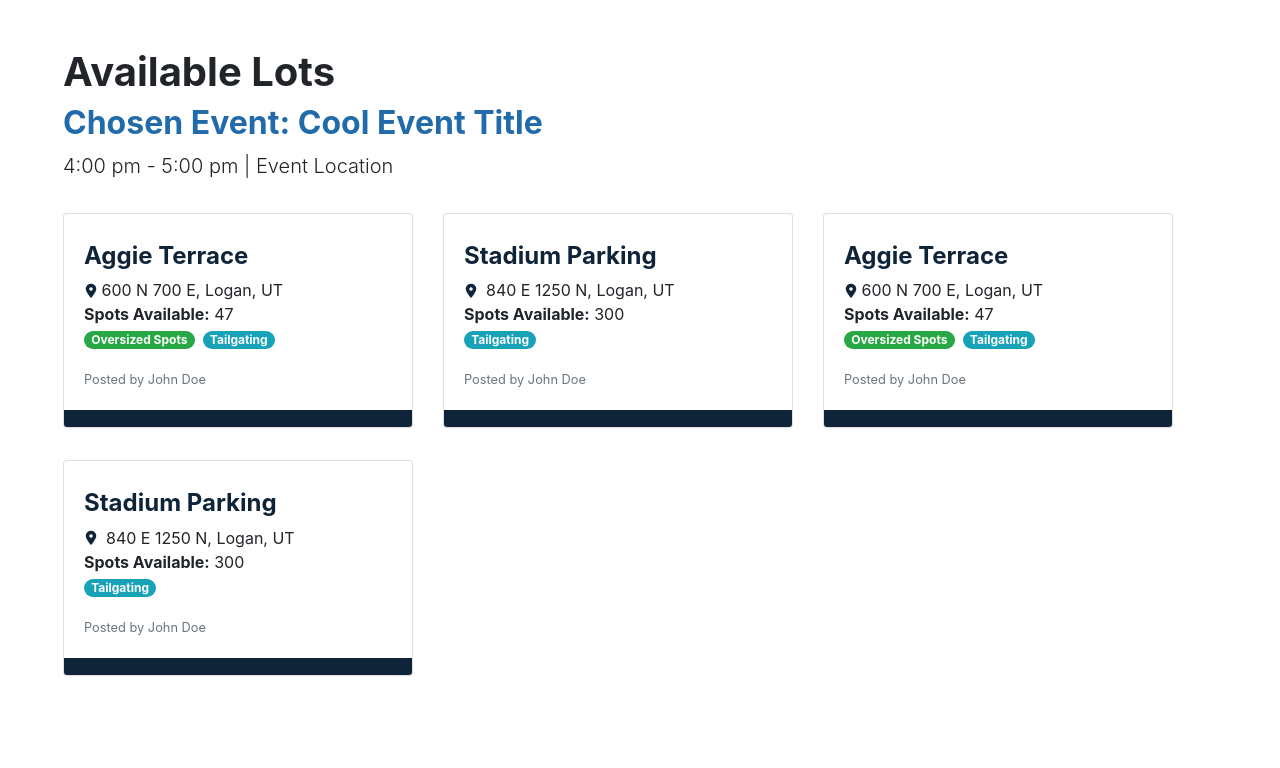
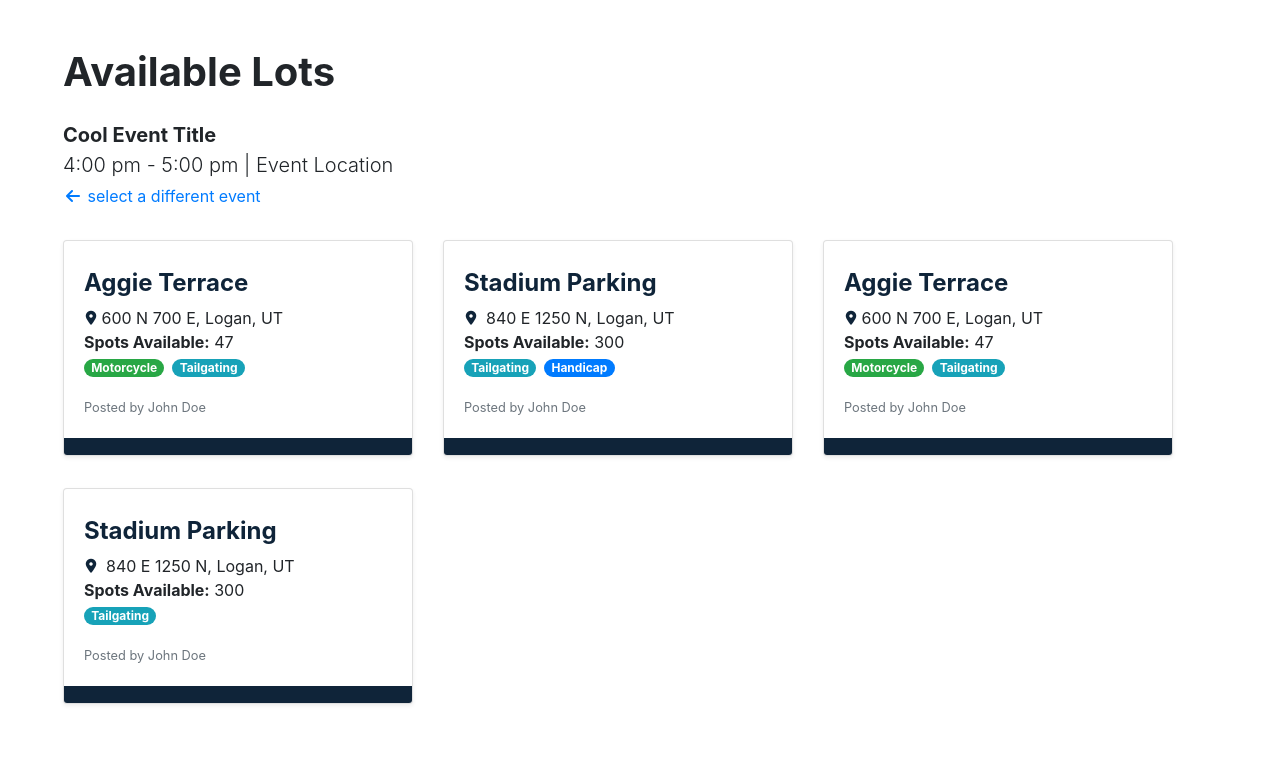
Before and after one commit to Anne-Senpai/CS-3450-Team-5, a Django app: page /lots/ in a window 1280 px wide. Shown: the part 90-858 px from the top of the page. Before the commit the page ends 766 px from the top, so only its background shows below. Run offline with Django 3.2, Linux system fonts and the light colour scheme; parts of the project's set-up code (start-up, migrations or seed data) failed here and were passed over; some libraries are stand-ins or nearby versions.

Commit message:
Updated Spots and Lots template layouts

```diff
--- a/src/bbpg/genie/static/genie/custom.css
+++ b/src/bbpg/genie/static/genie/custom.css
@@ -26,3 +26,13 @@ h1, h2, h3, h4, h5, h6, .h1, .h2, .h3, .h4, .h5, .h6 {
 .text-info {
 	color: #226BAA !important;
 }
+
+.popcard {
+	transition: all .2s ease-in-out;
+	box-shadow: 0 4px 8px 0 rgba(0,0,0,0.2);
+}
+
+.popcard:hover {
+	transform: scale(1.03);
+	box-shadow: 0 8px 16px 0 rgba(0,0,0,0.2);
+}
--- a/src/bbpg/genie/templates/genie/lots.html
+++ b/src/bbpg/genie/templates/genie/lots.html
@@ -3,52 +3,53 @@
 {% block title %}Sample{% endblock %}
 {% block content %}
 
-<h1>Available Lots</h1>
+<h1 class="mb-4">Available Lots</h1>
 
-<h2 class="text-info">Chosen Event: Cool Event Title</h2>
-<p class="lead">4:00 pm - 5:00 pm | Event Location</p>
+<p class="lead font-weight-bolder mb-0">Cool Event Title</p>
+<p class="lead mb-1">4:00 pm - 5:00 pm | Event Location</p>
+<a class="" href="{% url 'genie:events' %}"><i class="fa-fw fas fa-arrow-left"></i> select a different event</a>
 
-<div class="row">
+<div class="row mt-3">
     <div class="col-sm-6 col-lg-4 d-flex">
-        <div class="card my-3 w-100">
+        <div class="card my-3 w-100 shadow-sm popcard">
             <div class="card-body">
-                <h2 class="h4 mt-2"><a class="text-primary" href="#">Aggie Terrace</a></h2>
+                <h2 class="h4 mt-2"><a class="text-primary stretched-link" href="#">Aggie Terrace</a></h2>
                 <p class="m-0"><i class="fas fa-map-marker-alt fa-fw fa-sm text-primary">&nbsp;</i>600 N 700 E, Logan, UT</p>
                 <p class="m-0"><strong>Spots Available:</strong> 47</p>
-                <p class=""><span class="badge badge-pill badge-success mr-2">Oversized Spots</span><span class="badge badge-pill badge-info mr-2">Tailgating</span></p>
+                <p class=""><span class="badge badge-pill badge-success mr-2">Motorcycle</span><span class="badge badge-pill badge-info mr-2">Tailgating</span></p>
                 <p class="text-muted mb-0"><small>Posted by John Doe</small></p>
             </div>
             <div class="card-footer bg-primary p-2"></div>
         </div>
     </div>
     <div class="col-sm-6 col-lg-4 d-flex">
-        <div class="card my-3 w-100">
+        <div class="card my-3 w-100 shadow-sm popcard">
             <div class="card-body">
-                <h2 class="h4 mt-2"><a class="text-primary" href="#">Stadium Parking</a></h2>
+                <h2 class="h4 mt-2"><a class="text-primary stretched-link" href="#">Stadium Parking</a></h2>
                 <p class="m-0"><i class="fas fa-map-marker-alt fa-fw fa-sm text-primary">&nbsp;</i> 840 E 1250 N, Logan, UT</p>
                 <p class="m-0"><strong>Spots Available:</strong> 300</p>
-                <p class=""><span class="badge badge-pill badge-info mr-2">Tailgating</span></p>
+                <p class=""><span class="badge badge-pill badge-info mr-2">Tailgating</span><span class="badge badge-pill badge-primary mr-2">Handicap</span></p>
                 <p class="text-muted mb-0"><small>Posted by John Doe</small></p>
             </div>
             <div class="card-footer bg-primary p-2"></div>
         </div>
     </div>
 	<div class="col-sm-6 col-lg-4 d-flex">
-        <div class="card my-3 w-100">
+        <div class="card my-3 w-100 shadow-sm popcard">
             <div class="card-body">
-                <h2 class="h4 mt-2"><a class="text-primary" href="#">Aggie Terrace</a></h2>
+                <h2 class="h4 mt-2"><a class="text-primary stretched-link" href="#">Aggie Terrace</a></h2>
                 <p class="m-0"><i class="fas fa-map-marker-alt fa-fw fa-sm text-primary">&nbsp;</i>600 N 700 E, Logan, UT</p>
                 <p class="m-0"><strong>Spots Available:</strong> 47</p>
-                <p class=""><span class="badge badge-pill badge-success mr-2">Oversized Spots</span><span class="badge badge-pill badge-info mr-2">Tailgating</span></p>
+                <p class=""><span class="badge badge-pill badge-success mr-2">Motorcycle</span><span class="badge badge-pill badge-info mr-2">Tailgating</span></p>
                 <p class="text-muted mb-0"><small>Posted by John Doe</small></p>
             </div>
             <div class="card-footer bg-primary p-2"></div>
         </div>
     </div>
 	<div class="col-sm-6 col-lg-4 d-flex">
-        <div class="card my-3 w-100">
+        <div class="card my-3 w-100 shadow-sm popcard">
             <div class="card-body">
-                <h2 class="h4 mt-2"><a class="text-primary" href="#">Stadium Parking</a></h2>
+                <h2 class="h4 mt-2"><a class="text-primary stretched-link" href="#">Stadium Parking</a></h2>
                 <p class="m-0"><i class="fas fa-map-marker-alt fa-fw fa-sm text-primary">&nbsp;</i> 840 E 1250 N, Logan, UT</p>
                 <p class="m-0"><strong>Spots Available:</strong> 300</p>
                 <p class=""><span class="badge badge-pill badge-info mr-2">Tailgating</span></p>
--- a/src/bbpg/genie/urls.py
+++ b/src/bbpg/genie/urls.py
@@ -7,5 +7,6 @@ urlpatterns = [
     path('', views.index, name='index'),
     path("register/", views.register, name="register"),
 	path("lots/", views.lots, name="lots"),
+	path("spots/", views.spots, name="spots"),
     path("events/", views.events, name="events")
 ]
--- a/src/bbpg/genie/views.py
+++ b/src/bbpg/genie/views.py
@@ -9,6 +9,9 @@ def index(request):
 
 def lots(request):
     return render(request, 'genie/lots.html')
+
+def spots(request):
+    return render(request, 'genie/spots.html')
 
 def reservation(request):
     return render(request, 'genie/reservation.html')
```
Also changed, not shown: src/bbpg/genie/templates/genie/spots.html (+36 -14 lines).
